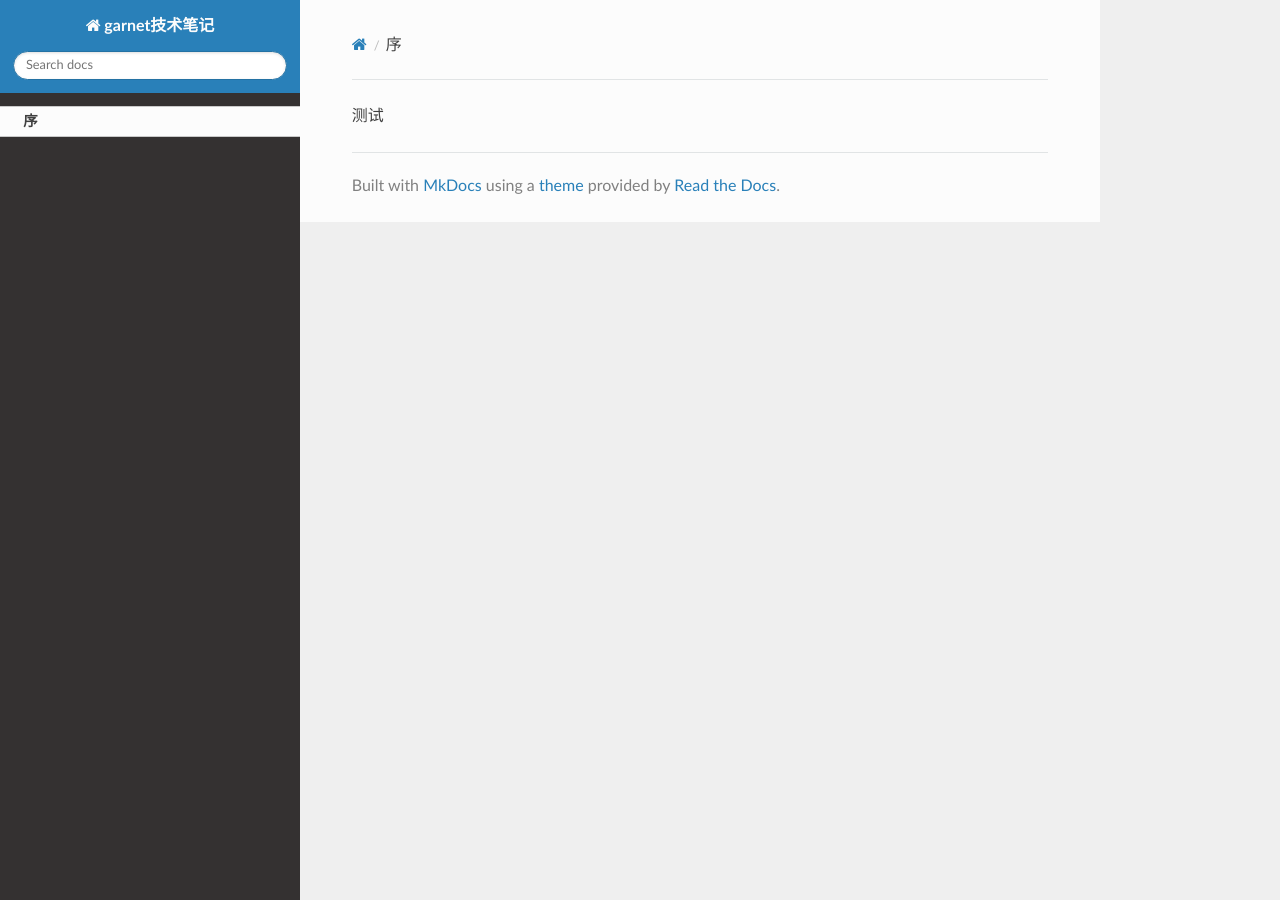
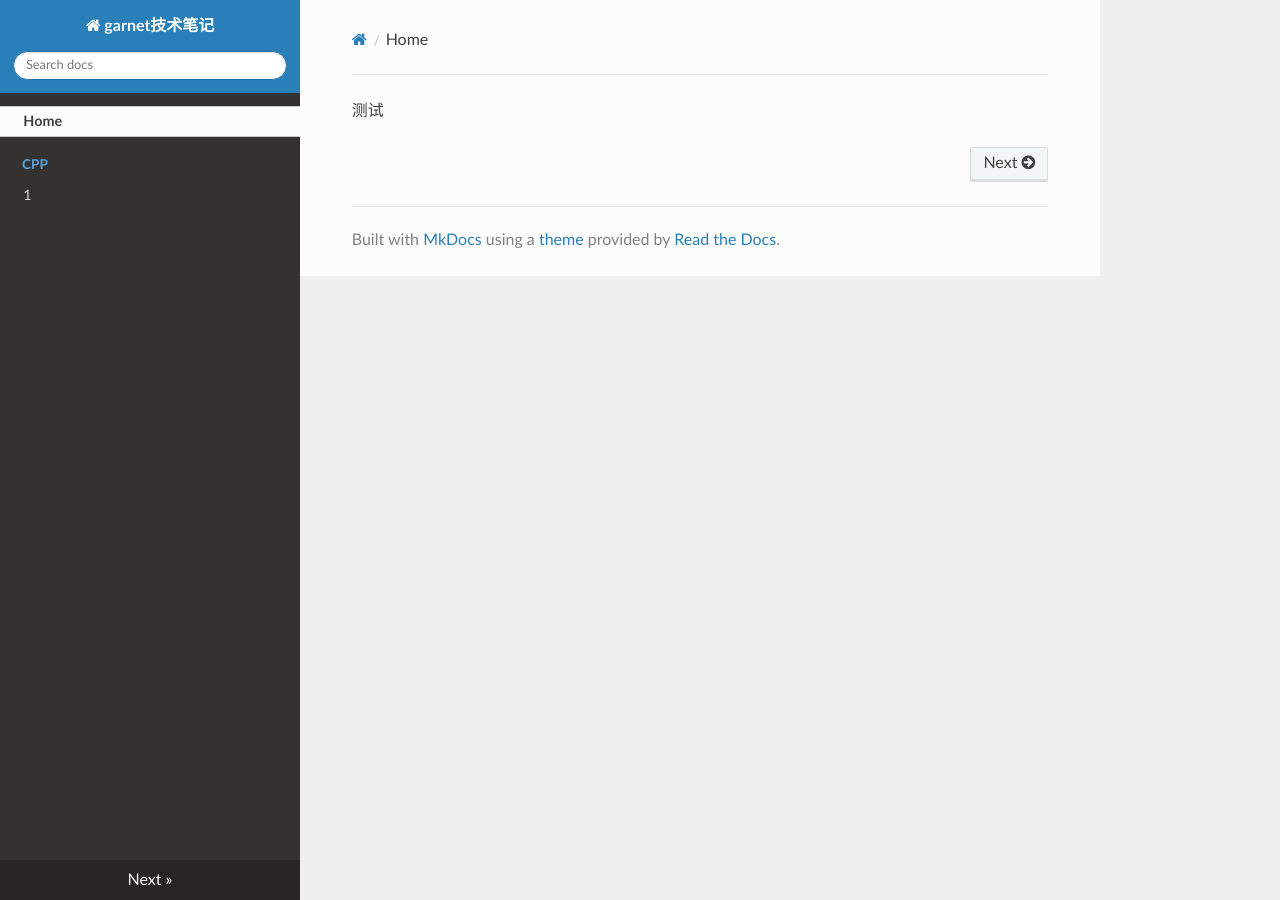
Before and after one commit to ymma98/technotes, an MkDocs documentation site: the page built from docs/index.md, in a window 1280 px wide. Built offline with MkDocs 1.6.1, drawn with Linux system fonts in a browser that asks for light colours; nearby versions of some CDN libraries.

Commit message:
Update mkdocs.yml

```diff
--- a/mkdocs.yml
+++ b/mkdocs.yml
@@ -1,6 +1,8 @@
 site_name: garnet技术笔记
 nav:
-  - 序: index.md
+  - Home: index.md
+  - cpp:
+     - 01: cpp/01.md
 
 
 theme:
```
